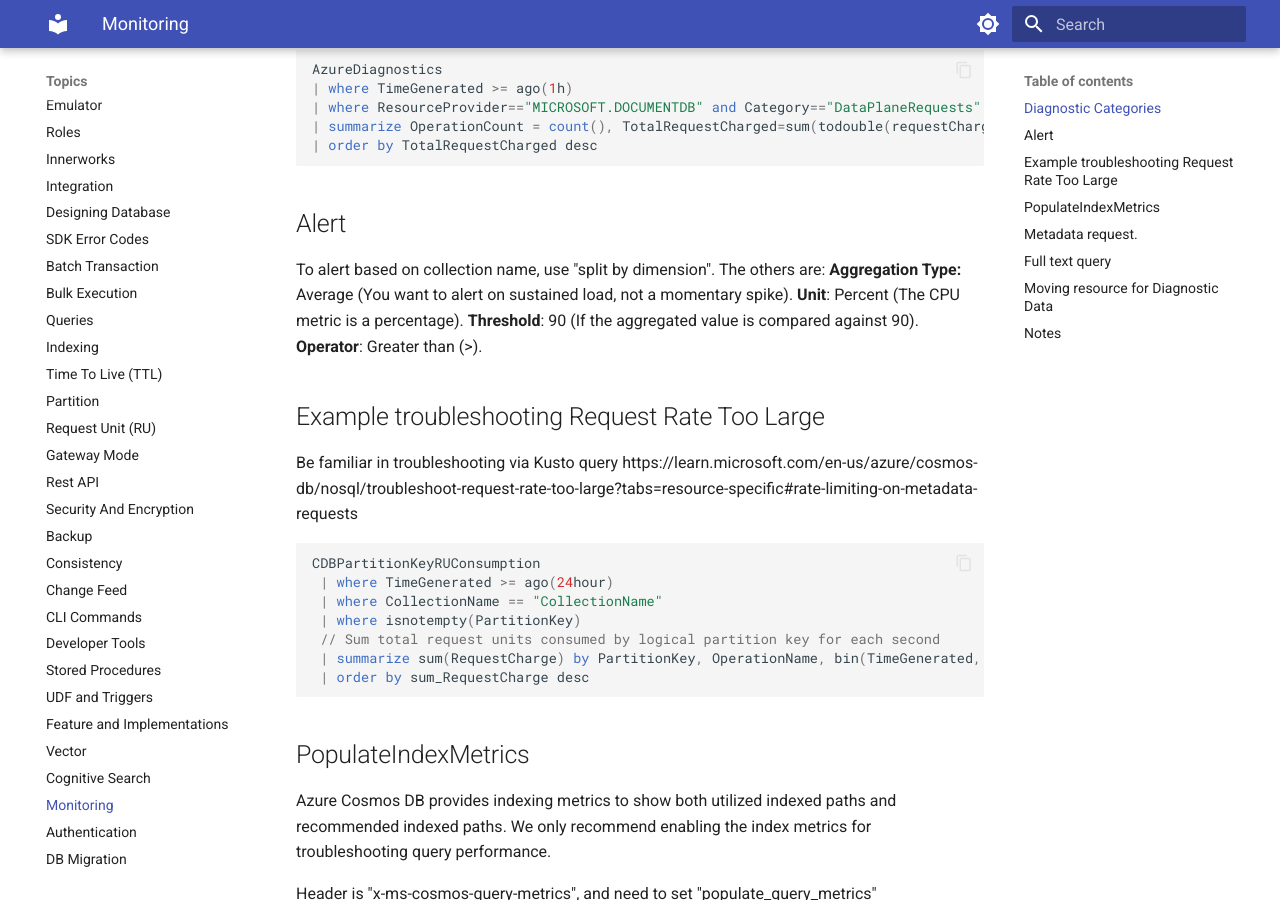
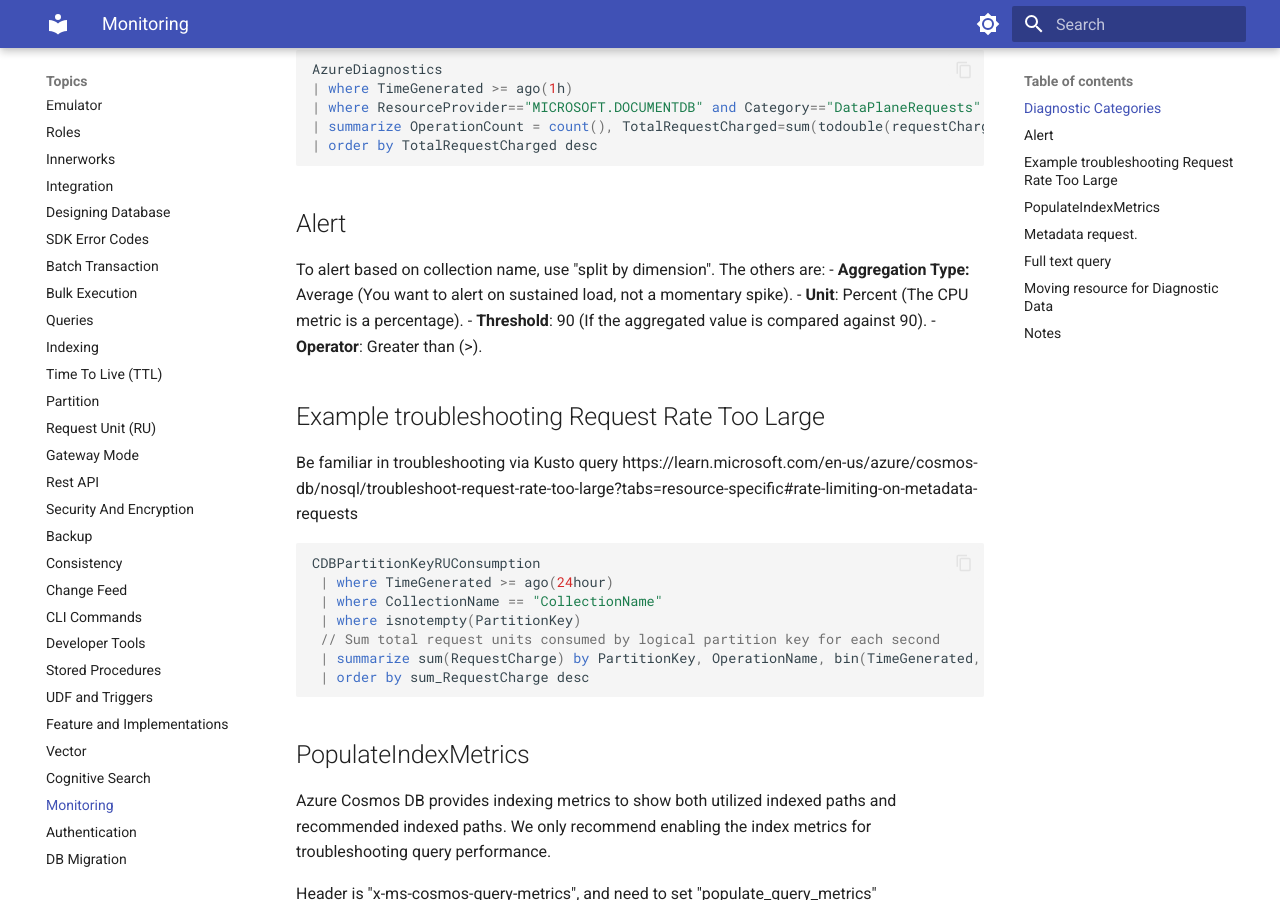
Before and after one commit to yoonghan/Azure-Cosmos-DB-DP-420, an MkDocs documentation site: the page built from docs/32. Troubleshooting And Monitoring.md, in a window 1280 px wide and 900 px high, scrolled down 2058 px. Built offline with MkDocs 1.6.1 and Material for MkDocs 9.7.7, drawn with Linux system fonts in a browser that asks for light colours.

Commit message:
Update formatting

```diff
--- a/docs/32. Troubleshooting And Monitoring.md
+++ b/docs/32. Troubleshooting And Monitoring.md
@@ -36,10 +36,10 @@
 
 To alert based on collection name, use "split by dimension".
 The others are:
-**Aggregation Type:** Average (You want to alert on sustained load, not a momentary spike).
-**Unit**: Percent (The CPU metric is a percentage).
-**Threshold**: 90 (If the aggregated value is compared against 90).
-**Operator**: Greater than (>).
+  - **Aggregation Type:** Average (You want to alert on sustained load, not a momentary spike).
+  - **Unit**: Percent (The CPU metric is a percentage).
+  - **Threshold**: 90 (If the aggregated value is compared against 90).
+  - **Operator**: Greater than (>).
 
 ## Example troubleshooting Request Rate Too Large
 Be familiar in troubleshooting via Kusto query
```
Also changed, not shown: docs/30. Vector.md (+1 -0 lines).
